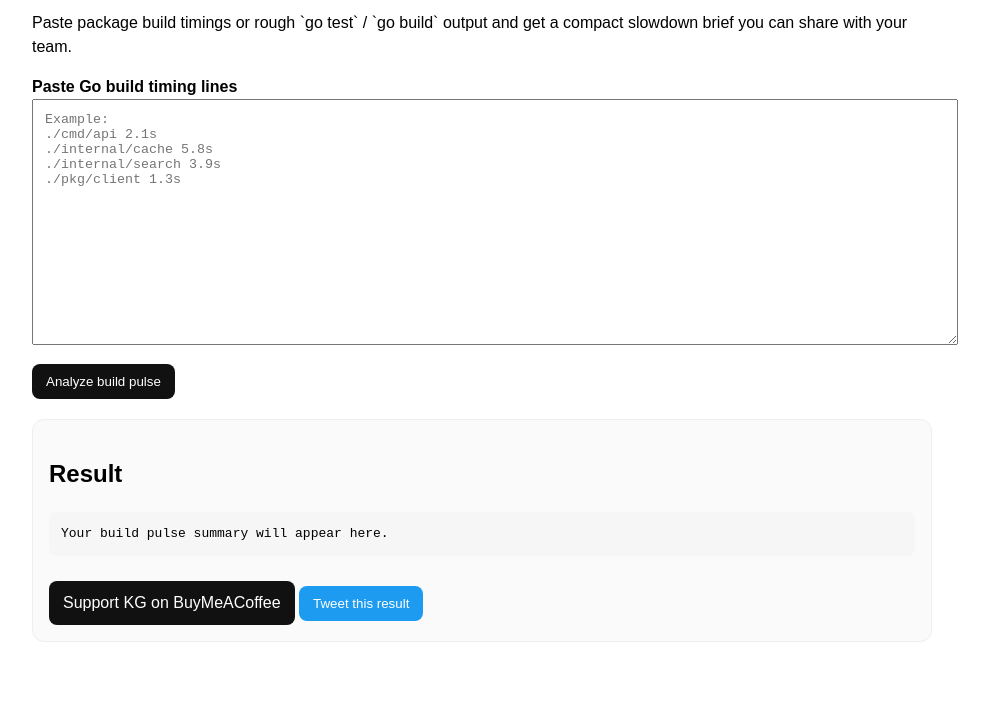
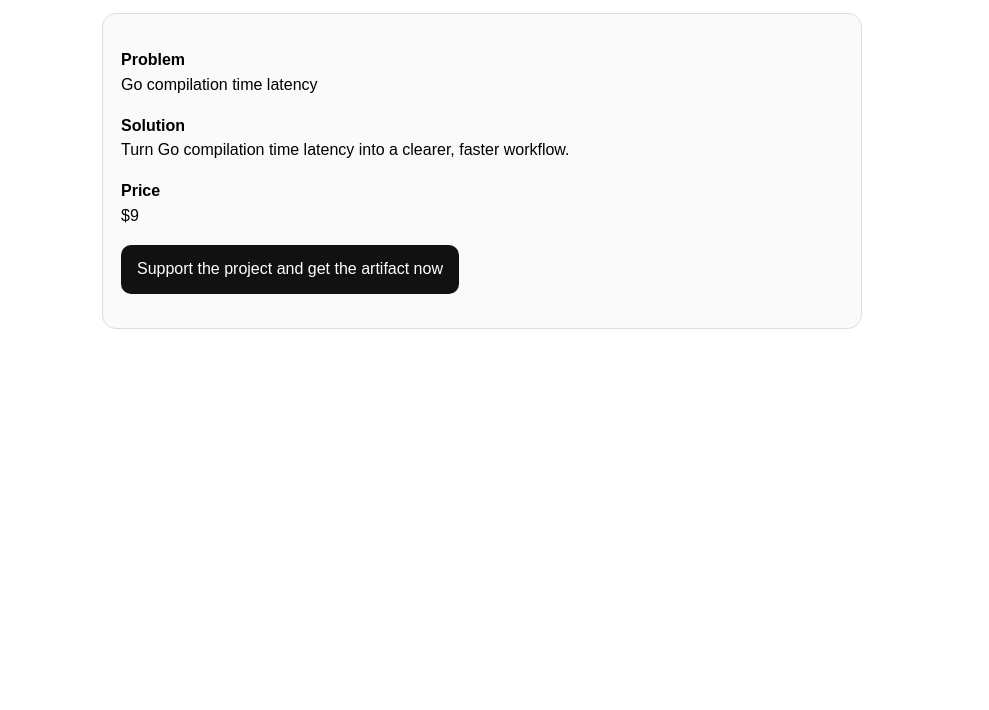
Before and after one commit to KG-NINJA/OpenclawTajikarao, a plain HTML site: page products/go-build-pulse/index.html in a window 1280 px wide. Shown: the part 90-800 px from the top of the page, without its empty margins (158-1147 px from the left). Drawn offline with Linux system fonts and the light colour scheme.

```diff
--- a/products/go-build-pulse/index.html
+++ b/products/go-build-pulse/index.html
@@ -1,71 +1 @@
-<!doctype html>
-<html lang="en">
-<head>
-  <meta charset="utf-8">
-  <meta name="viewport" content="width=device-width,initial-scale=1">
-  <title>Go Build Pulse</title>
-  <style>
-    body{font-family:Arial,sans-serif;max-width:900px;margin:32px auto;padding:0 16px;line-height:1.5}
-    textarea{width:100%;height:220px;padding:12px}
-    button,a.cta{display:inline-block;margin-top:12px;padding:10px 14px;border-radius:8px;border:0;background:#111;color:#fff;text-decoration:none;cursor:pointer}
-    .secondary{background:#1d9bf0}
-    pre{background:#f6f6f6;padding:12px;white-space:pre-wrap;border-radius:8px}
-    .card{background:#fafafa;border:1px solid #eee;border-radius:12px;padding:16px;margin-top:20px}
-  </style>
-</head>
-<body>
-  <h1>Go Build Pulse</h1>
-  <p>Paste package build timings or rough `go test` / `go build` output and get a compact slowdown brief you can share with your team.</p>
-
-  <label for="logs"><strong>Paste Go build timing lines</strong></label>
-  <textarea id="logs" placeholder="Example:
-./cmd/api 2.1s
-./internal/cache 5.8s
-./internal/search 3.9s
-./pkg/client 1.3s"></textarea>
-  <br>
-  <button onclick="run()">Analyze build pulse</button>
-
-  <div class="card">
-    <h2>Result</h2>
-    <pre id="output">Your build pulse summary will appear here.</pre>
-    <a class="cta" href="https://buymeacoffee.com/kgninja" target="_blank" rel="noreferrer">Support KG on BuyMeACoffee</a>
-    <button class="secondary" onclick="tweet()">Tweet this result</button>
-  </div>
-
-  <script>
-    function parseSeconds(line){
-      const m=line.match(/(.+?)\s+([0-9]+(?:\.[0-9]+)?)s$/);
-      if(!m) return null;
-      return {name:m[1].trim(), secs:parseFloat(m[2])};
-    }
-    function run(){
-      const raw=document.getElementById('logs').value.trim();
-      const out=document.getElementById('output');
-      if(!raw){ out.textContent='Paste at least one package timing line.'; return; }
-      const rows=raw.split(/\n+/).map(parseSeconds).filter(Boolean);
-      if(!rows.length){ out.textContent='Could not parse timings. Use lines like ./pkg/foo 3.2s'; return; }
-      rows.sort((a,b)=>b.secs-a.secs);
-      const total=rows.reduce((a,b)=>a+b.secs,0);
-      const top=rows.slice(0,3);
-      const summary=[];
-      summary.push('Go Build Pulse');
-      summary.push(`Packages parsed: ${rows.length}`);
-      summary.push(`Total observed build time: ${total.toFixed(1)}s`);
-      summary.push('');
-      summary.push('Top slow packages:');
-      top.forEach((r,i)=>summary.push(`${i+1}. ${r.name} — ${r.secs.toFixed(1)}s`));
-      summary.push('');
-      summary.push('Suggested next step: inspect dependencies, generated code, and unnecessary test/build scope in the top packages first.');
-      out.textContent=summary.join('\n');
-    }
-    function tweet(){
-      const text=document.getElementById('output').textContent.trim();
-      const body=text && text !== 'Your build pulse summary will appear here.'
-        ? `I used Go Build Pulse to turn raw build timings into a quick slowdown brief.\n\n${text.slice(0,1800)}\n\nhttps://github.com/KG-NINJA/OpenclawTajikarao`
-        : 'I am testing Go Build Pulse, a tiny tool for summarizing Go build slowdowns. https://github.com/KG-NINJA/OpenclawTajikarao';
-      window.open('https://twitter.com/intent/tweet?text='+encodeURIComponent(body),'_blank');
-    }
-  </script>
-</body>
-</html>
+<!doctype html><html><head><meta charset="utf-8"><meta name="viewport" content="width=device-width,initial-scale=1"><title>Go Compilation Time Latency</title><style>body{font-family:Arial,sans-serif;max-width:760px;margin:32px auto;padding:0 16px;line-height:1.55}.box{border:1px solid #ddd;border-radius:14px;padding:18px;background:#fafafa}a.btn{display:inline-block;padding:12px 16px;border-radius:10px;background:#111;color:#fff;text-decoration:none}</style></head><body><h1>Go Compilation Time Latency</h1><div class="box"><p><strong>Problem</strong><br>Go compilation time latency</p><p><strong>Solution</strong><br>Turn Go compilation time latency into a clearer, faster workflow.</p><p><strong>Price</strong><br>$9</p><p><a class="btn" href="https://buymeacoffee.com/kgninja?product=Go+Compilation+Time+Latency&amp;price=9&amp;currency=USD">Support the project and get the artifact now</a></p></div></body></html>
```
Also changed, not shown: products/go-build-pulse/meta.json (+9 -9 lines), 3 other files.
